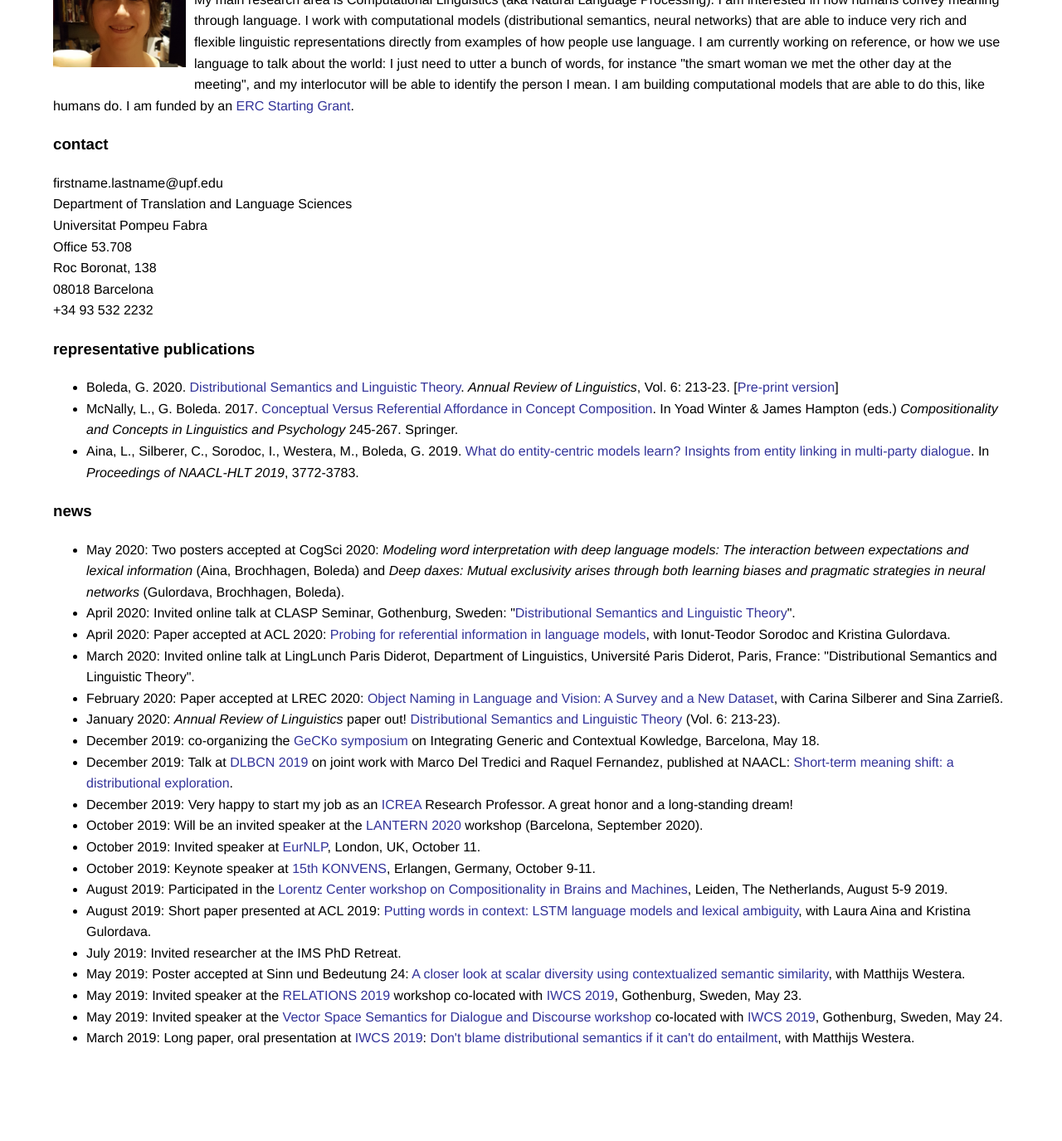
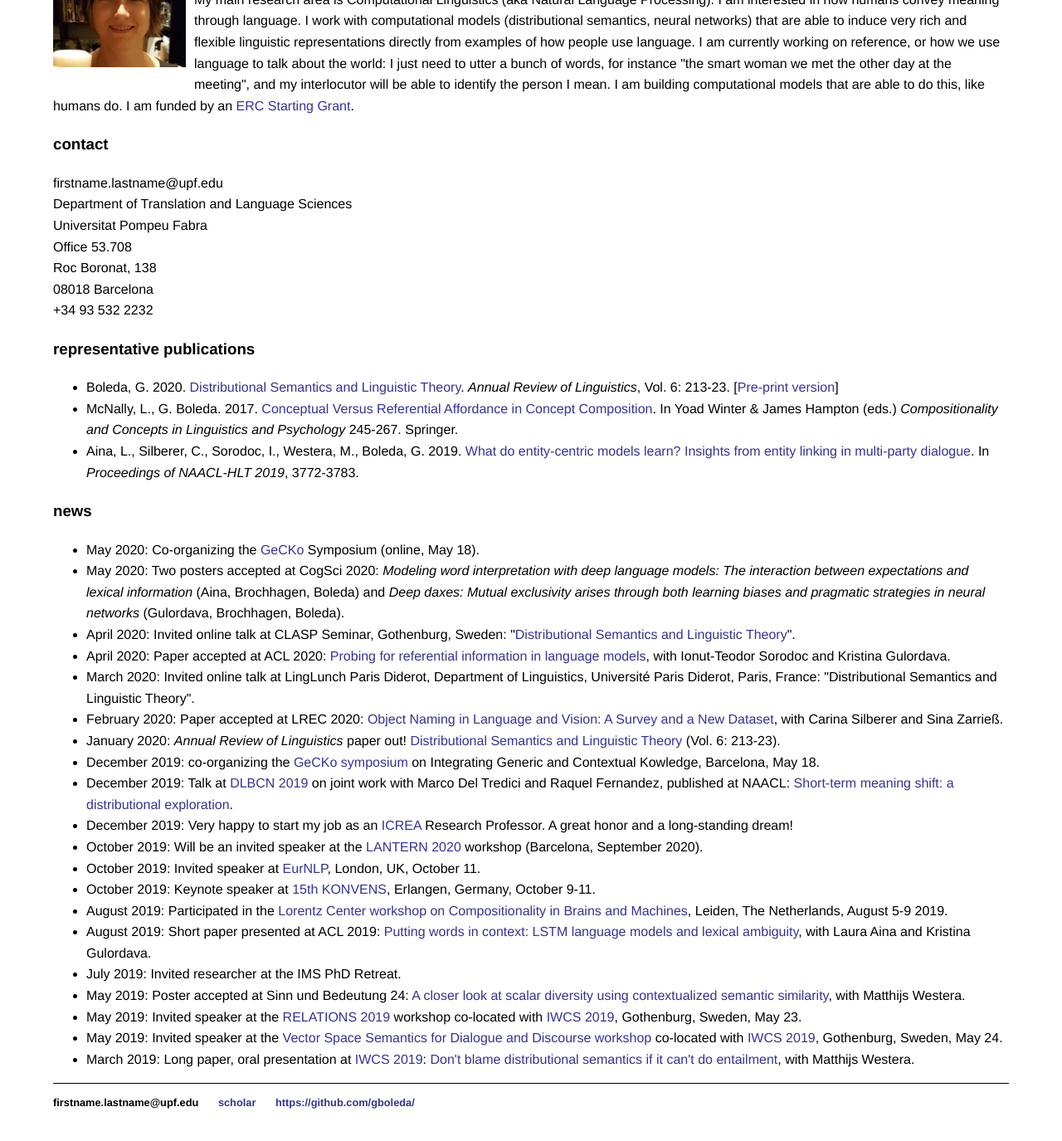
Before and after one commit to gboleda/gboleda.github.io, a Jekyll site: the page built from index.html, in a window 1280 px wide and 1400 px high, scrolled down 182 px. Shown: the top 1375 px of the window at 83% size. Built offline with Jekyll 4.4.1, drawn with Linux system fonts in a browser that asks for light colours; before the commit the page ends 1506 px from its top, so only the background shows below that.

Commit message:
adds gecko, contact

```diff
--- a/_layouts/default.html
+++ b/_layouts/default.html
@@ -23,11 +24,12 @@
 		{{ content }}
 
 		</div><!-- /.container -->
-<!--    		<footer>
+    		<footer>
 	    		<ul>
-	        		<li>firstname.lastname@upf.edu</li>
+	        	  <li>firstname.lastname@upf.edu</li>
+			  <li><a href="https://scholar.google.com/citations?user=NFJ9kUEAAAAJ">scholar</a></li>
+			  <li><a href="https://github.com/gboleda/">https://github.com/gboleda/</a></li>
 				</ul>
 			</footer>
--->
 		</body>
 	</html>
--- a/index.html
+++ b/index.html
@@ -44,6 +44,7 @@ In <i>Proceedings of NAACL-HLT 2019</i>, 3772-3783.
 
 <h3>news</h3>
 <ul>
+  <li>May 2020: Co-organizing the <a href="https://sites.google.com/view/gecko2020">GeCKo</a> Symposium (online, May 18).
   <li>May 2020: Two posters accepted at CogSci 2020: <i>Modeling word interpretation with deep language models: The interaction between expectations and lexical information</i> (Aina, Brochhagen, Boleda) and <i>Deep daxes: Mutual exclusivity arises through both learning biases and pragmatic strategies in neural networks</i> (Gulordava, Brochhagen, Boleda).</li>
   <li>April 2020: Invited online talk at CLASP Seminar, Gothenburg, Sweden: "<a href="https://clasp.gu.se/digitalAssets/1770/1770573_gemma-boleda-slides-april-2020.pdf">Distributional Semantics and Linguistic Theory</a>".
   <li>April 2020: Paper accepted at ACL 2020: <a href="./pubs/acl2020anaphoraLMs_cameraready.pdf">Probing for referential information in language models</a>, with Ionut-Teodor Sorodoc and Kristina Gulordava.
```
Also changed, not shown: other parts of _layouts/default.html (+2 -1 lines), contact.md (added, +18 -0 lines).
